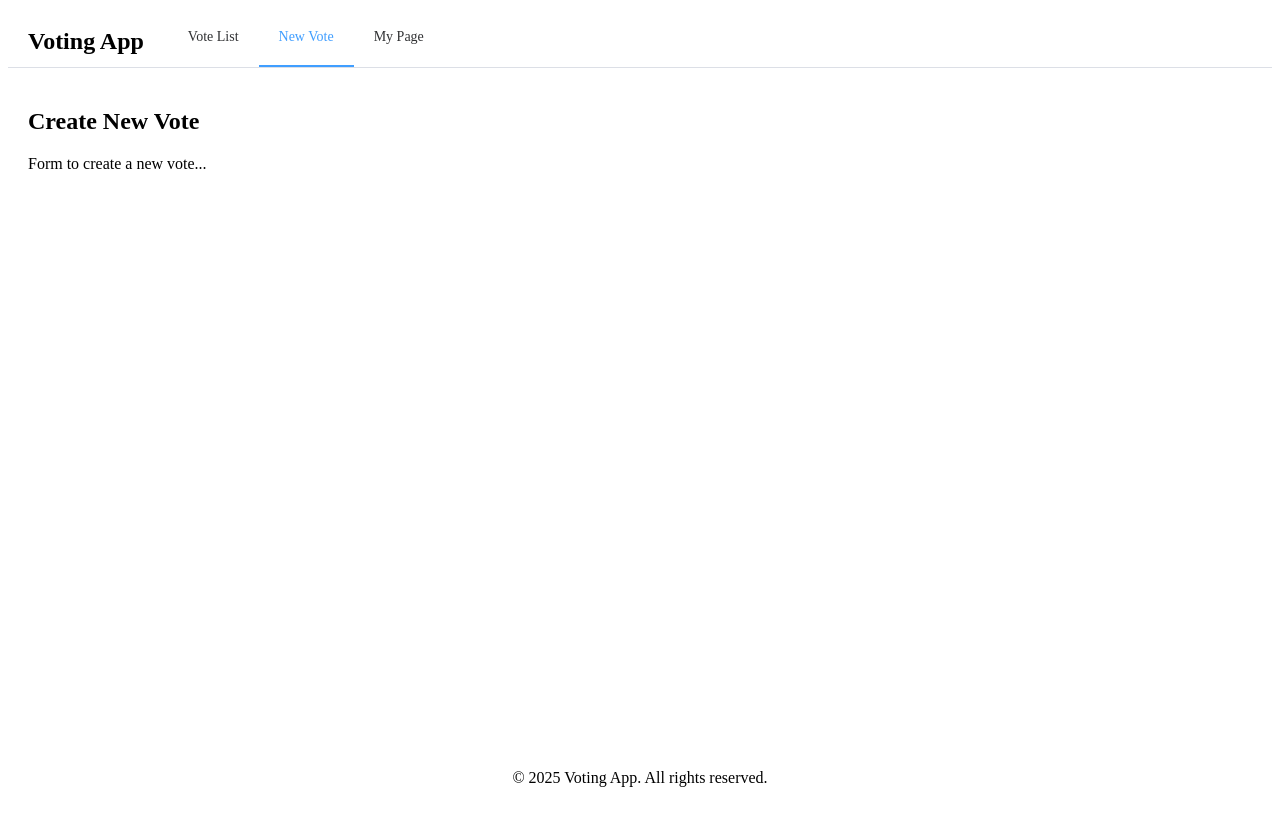
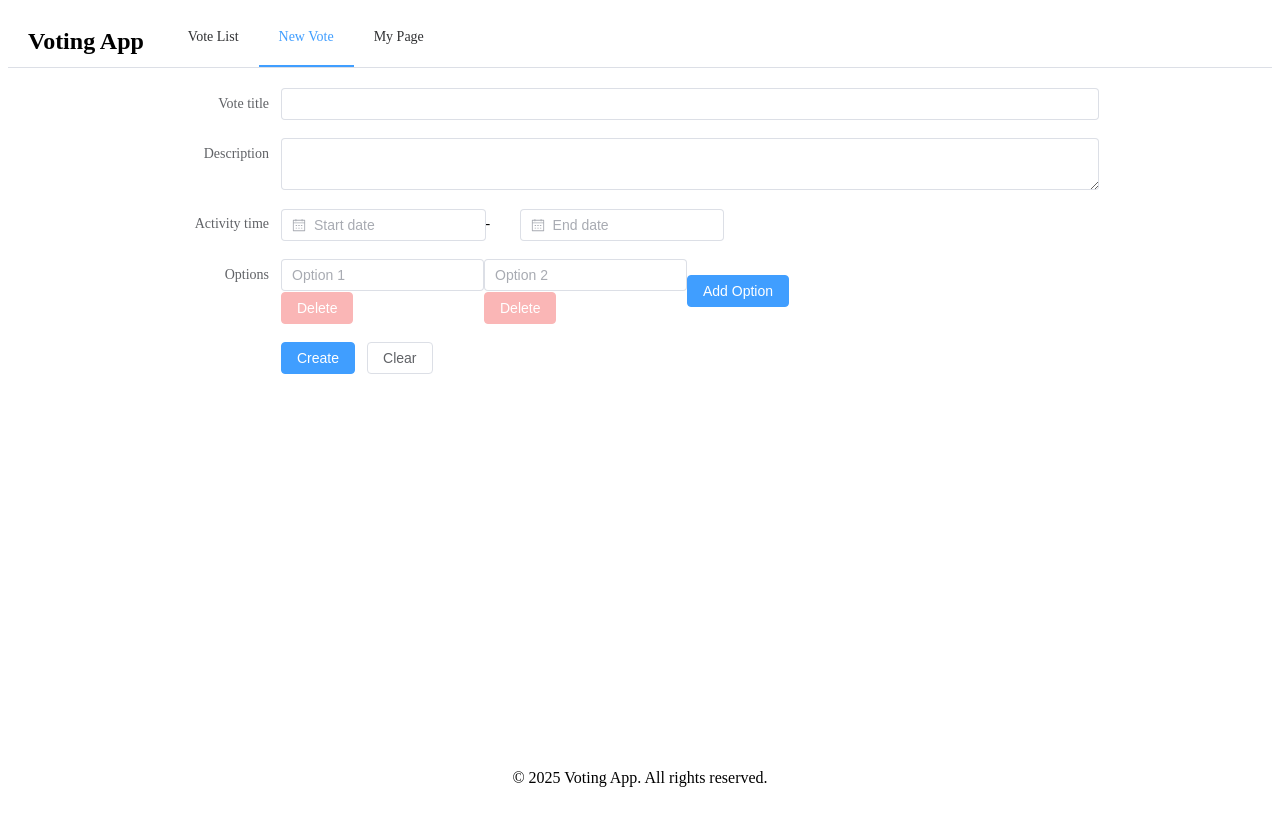
Before and after one commit to hou-teki/voting-front, a Vue app: page /new in a window 1280 px wide. Built offline with nearby package versions, Linux system fonts and the light colour scheme; the HTML template or start-up script is replaced by a standard one.

Commit message:
Create VoteList NewVote and MyPage content

```diff
--- a/src/App.vue
+++ b/src/App.vue
@@ -12,7 +12,11 @@
     </el-header>
 
     <el-main class="main">
-      <router-view />
+      <el-row justify="center" :gutter="0">
+        <el-col :xs="24" :sm="22" :md="20" :lg="18" :xl="16">
+          <router-view />
+        </el-col>
+      </el-row>
     </el-main>
 
     <el-footer class="footer">
--- a/src/views/MyPage.vue
+++ b/src/views/MyPage.vue
@@ -1,10 +1,87 @@
 <script setup lang="ts">
+const votes = [
+    {
+        id: 1,
+        title: 'Vote 1',
+        description: 'Description for vote 1',
+        creator: 'user123',
+        startDate: '2025-01-01',
+        endDate: '2026-01-31',
+        status: 'active',
+        totalCount: 30,
+        options: [
+            { id: 1, voteId: 1, label: 'Option 1', count: 20 },
+            { id: 2, voteId: 1, label: 'Option 2', count: 10 }
+        ]
+    },
+    {
+        id: 2,
+        title: 'Vote 2',
+        description: 'Description for vote 2',
+        creator: 'user123',
+        startDate: '2025-01-01',
+        endDate: '2026-01-31',
+        status: 'active',
+        totalCount: 30,
+        options: [
+            { id: 1, voteId: 2, label: 'Option 1', count: 20 },
+            { id: 2, voteId: 2, label: 'Option 2', count: 10 }
+        ]
+    },
+    {
+        id: 3,
+        title: 'Vote 3',
+        description: 'Description for vote 3',
+        creator: 'user123',
+        startDate: '2025-01-01',
+        endDate: '2026-01-31',
+        status: 'active',
+        totalCount: 30,
+        options: [
+            { id: 1, voteId: 3, label: 'Option 1', count: 20 },
+            { id: 2, voteId: 3, label: 'Option 2', count: 10 }
+        ]
+    },
+];
 </script>
 
 <template>
+    <el-descriptions title="My Information" :column="2" border>
+        <el-descriptions-item>
+            <template #label>
+                <div class="cell-item">
+                    Username
+                </div>
+            </template>
+            user123
+        </el-descriptions-item>
+        <el-descriptions-item>
+            <template #label>
+                <div class="cell-item">
+                    Employee ID
+                </div>
+            </template>
+            1051
+        </el-descriptions-item>
+    </el-descriptions>
+
     <div>
-        <h1>My Page</h1>
-        <!-- 用户个人信息、我的投票 -->
-        <p>User profile and my votes...</p>
+        <el-collapse :v-model="['1', '2']">
+            <el-collapse-item title="My Votes" name="1">
+                <el-scrollbar>
+                    <p v-for="vote in votes" :key="vote.id">
+                        {{ vote.title }}
+                    </p>
+                </el-scrollbar>
+            </el-collapse-item>
+
+            <el-collapse-item title="My Polls" name="2">
+                <el-scrollbar>
+                    <p v-for="vote in votes" :key="vote.id">
+                        {{ vote.title }}
+                    </p>
+                </el-scrollbar>
+            </el-collapse-item>
+        </el-collapse>
     </div>
 </template>
--- a/src/views/NewVote.vue
+++ b/src/views/NewVote.vue
@@ -1,10 +1,87 @@
 <script setup lang="ts">
+import { reactive, ref } from 'vue'
+import type { FormInstance } from 'element-plus'
+
+type Option = {
+    id: number
+    label: string
+}
+
+type VoteForm = {
+    title: string
+    desc: string
+    startDate: string
+    endDate: string
+    options: Option[]
+}
+
+let uid = 0
+const newOption = () => ({
+    id: ++uid,
+    label: '',
+})
+
+// do not use same name with ref
+const form = reactive<VoteForm>({
+    title: '',
+    desc: '',
+    startDate: '',
+    endDate: '',
+    options: [newOption(), newOption()],
+})
+
+const formRef = ref<FormInstance>()
+
+function addOption() {
+    form.options.push(newOption())
+}
+
+function removeOption(index: number) {
+    if (form.options.length <= 2) return // 保底：至少保留 2 个
+    form.options.splice(index, 1)
+}
+
+const onSubmit = () => {
+    console.log('submit!')
+}
 </script>
 
 <template>
-    <div>
-        <h1>Create New Vote</h1>
-        <!-- 创建投票 -->
-        <p>Form to create a new vote...</p>
-    </div>
+    <el-form :model="form" label-width="100px">
+        <el-form-item label="Vote title">
+            <el-input v-model="form.title" />
+        </el-form-item>
+
+        <el-form-item label="Description">
+            <el-input v-model="form.desc" type="textarea" />
+        </el-form-item>
+
+        <el-form-item label="Activity time">
+            <el-col :span="6">
+                <el-date-picker v-model="form.startDate" type="date" placeholder="Start date" style="width: 100%" />
+            </el-col>
+            <el-col :span="1">-</el-col>
+            <el-col :span="6">
+                <el-date-picker v-model="form.endDate" type="date" placeholder="End date" style="width: 100%" />
+            </el-col>
+        </el-form-item>
+
+        <el-form-item label="Options">
+            <div v-for="(opt, idx) in form.options" :key="opt.id">
+                <el-form-item :prop="`options.${idx}.label`">
+                    <el-input v-model="opt.label" :placeholder="`Option ${idx + 1}`" clearable />
+                </el-form-item>
+
+                <el-button type="danger" @click="removeOption(idx)"
+                    :disabled="form.options.length <= 2">Delete</el-button>
+            </div>
+
+            <el-button type="primary" @click="addOption">Add Option</el-button>
+        </el-form-item>
+
+        <el-form-item>
+            <el-button type="primary" @click="onSubmit">Create</el-button>
+            <el-button>Clear</el-button>
+        </el-form-item>
+    </el-form>
 </template>
--- a/src/views/VoteList.vue
+++ b/src/views/VoteList.vue
@@ -1,10 +1,61 @@
 <script setup lang="ts">
+const votes = [
+    {
+        id: 1,
+        title: 'Vote 1',
+        description: 'Description for vote 1',
+        creator: 'user123',
+        startDate: '2025-01-01',
+        endDate: '2026-01-31',
+        status: 'active',
+        totalCount: 30,
+        options: [
+            { id: 1, voteId: 1, label: 'Option 1', count: 20 },
+            { id: 2, voteId: 1, label: 'Option 2', count: 10 }
+        ]
+    },
+    {
+        id: 2,
+        title: 'Vote 2',
+        description: 'Description for vote 2',
+        creator: 'user123',
+        startDate: '2025-01-01',
+        endDate: '2026-01-31',
+        status: 'active',
+        totalCount: 30,
+        options: [
+            { id: 1, voteId: 2, label: 'Option 1', count: 20 },
+            { id: 2, voteId: 2, label: 'Option 2', count: 10 }
+        ]
+    },
+    {
+        id: 3,
+        title: 'Vote 3',
+        description: 'Description for vote 3',
+        creator: 'user123',
+        startDate: '2025-01-01',
+        endDate: '2026-01-31',
+        status: 'active',
+        totalCount: 30,
+        options: [
+            { id: 1, voteId: 3, label: 'Option 1', count: 20 },
+            { id: 2, voteId: 3, label: 'Option 2', count: 10 }
+        ]
+    },
+];
 </script>
 
 <template>
-    <div>
-        <h1>Vote List</h1>
-        <!-- 投票一览 -->
-        <p>Show a list of votes...</p>
-    </div>
+    <el-card v-for="vote in votes" :key="vote.id" shadow="hover">
+        <template #header>
+            <span>{{ vote.title }}</span>
+        </template>
+        <p>{{ vote.description }}</p>
+        <div>
+            <div v-for="option in vote.options" :key="option.id">
+                <span>{{ option.label }}</span>
+                <el-progress :stroke-width="24" :percentage="option.count" />
+            </div>
+        </div>
+    </el-card>
 </template>
```
